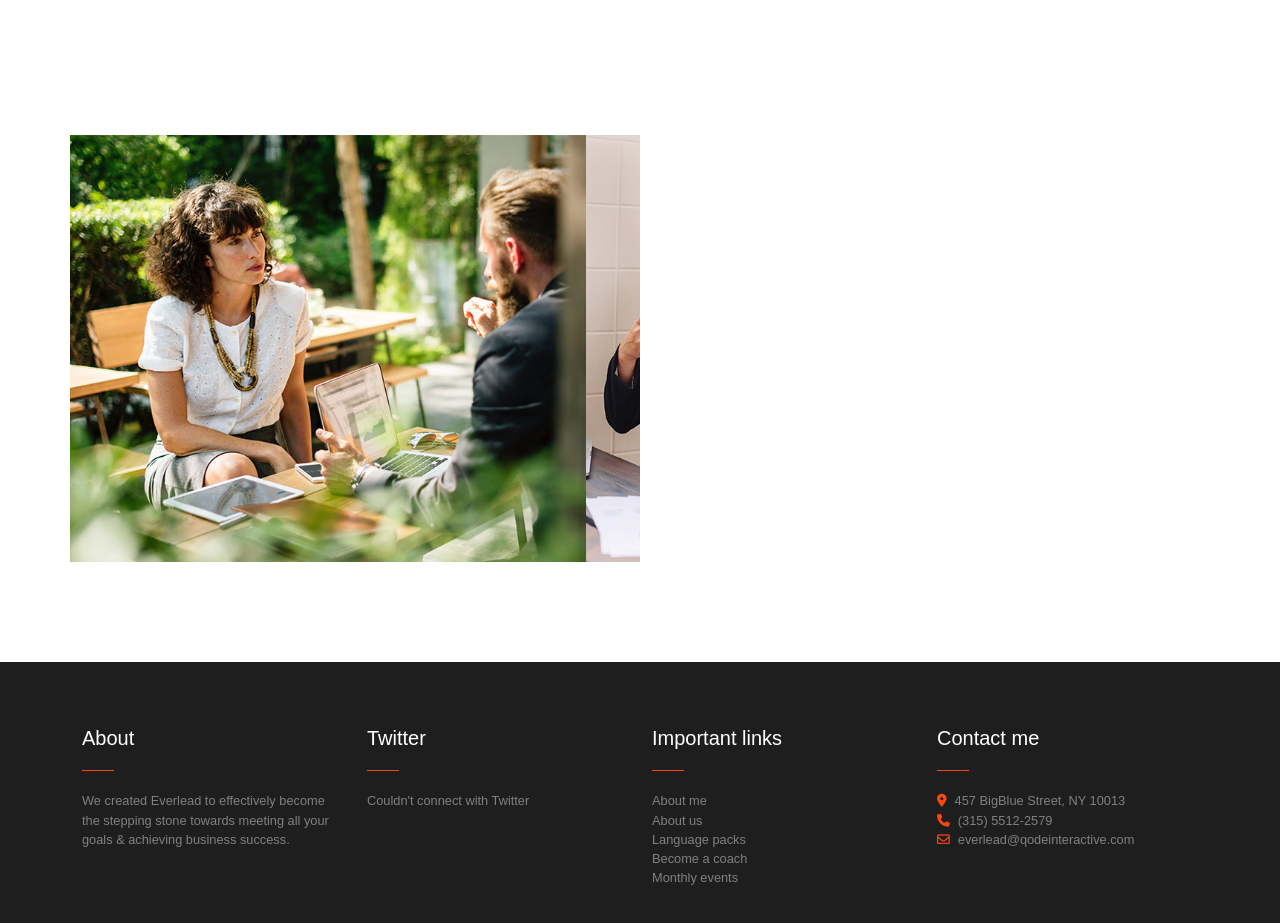
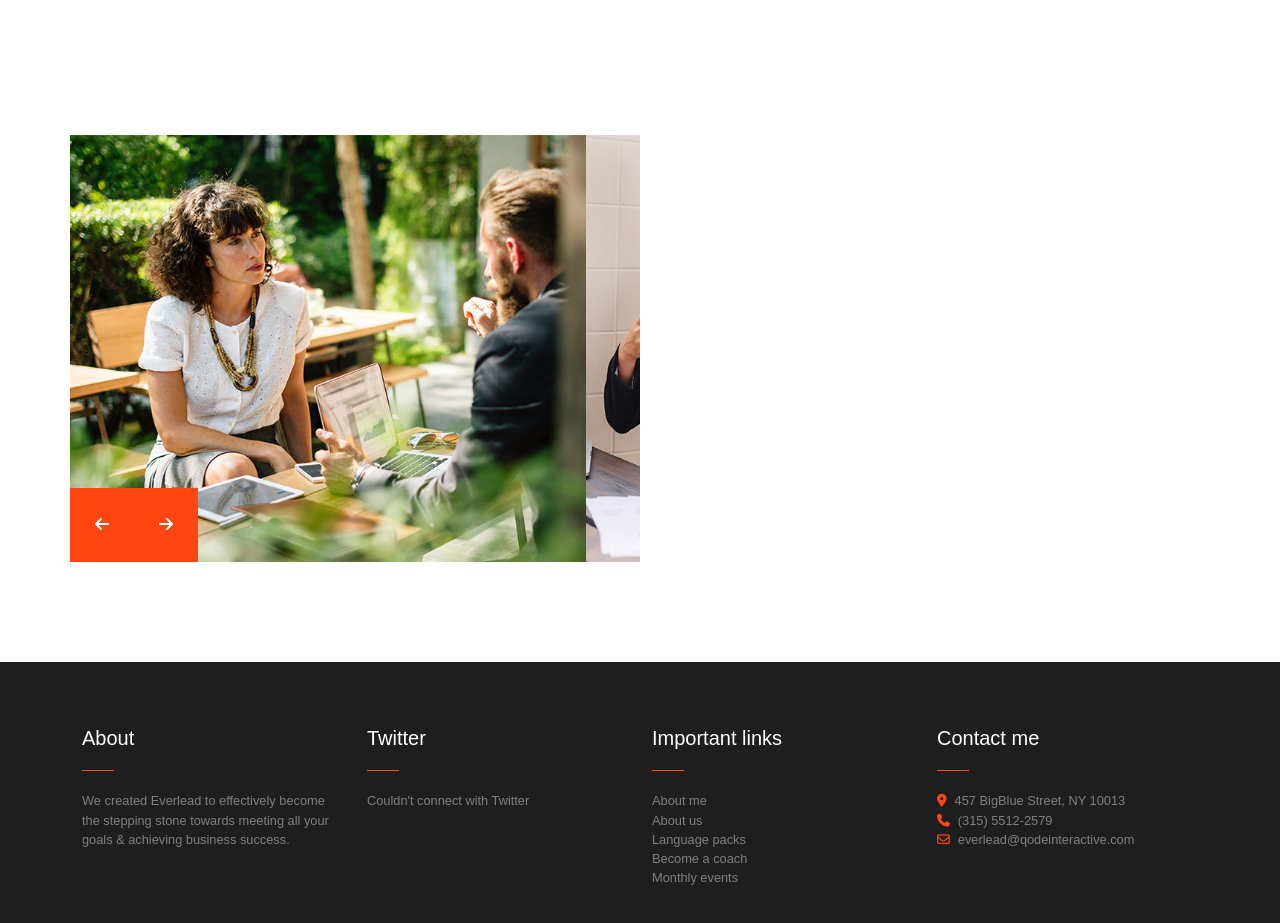
Before and after one commit to sabino-olivieri/proj-html-vuejs, a Vue app: page /about in a window 1280 px wide. Shown: the part 1200-2123 px from the top of the page. Built offline with nearby package versions, Linux system fonts and the light colour scheme.

Commit message:
feat: completed carousel in appfounder

```diff
--- a/src/components/AppFounder.vue
+++ b/src/components/AppFounder.vue
@@ -4,23 +4,45 @@ export default {
         return {
             carouselImage: ["h1-img-01", "h1-img-02", "h1-img-03"],
             imageActive: 0,
+            interval: "",
         }
     },
     methods: {
         getImagePath(Image) {
             return new URL(`../assets/img/carousel-founder/${Image}.jpg`, import.meta.url).href;
+        },
+
+        autoPlay() {
+            this.interval = setInterval(() => {
+            this.nextImage();
+        }, 5000);
+        },
+
+        nextImage() {
+            clearInterval(this.interval);
+            if(this.imageActive < this.carouselImage.length - 1) {
+                this.imageActive++;
+            } else {
+                this.imageActive = 0;
+            }
+            this.autoPlay();
+
+        },
+
+        prevImage() {
+            clearInterval(this.interval);
+            if(this.imageActive === 0) {
+                this.imageActive = this.carouselImage.length - 1;
+            } else {
+                this.imageActive--;
+            }
+            this.autoPlay();
         }
 
     },
 
     created() {
-        setInterval(() => {
-            if(this.imageActive < this.carouselImage.length - 1) {
-                this.imageActive++;
-            } else {
-                this.imageActive = 0;
-            }
-        }, 5000)
+        this.autoPlay();
     }
 
 }
@@ -33,6 +55,10 @@ export default {
                 <div class="ms_carousel">
                     <div class="ms_carousel-item" :class="index === imageActive ? 'ms_active' : ''" v-for="(imageName, index) in carouselImage">
                         <img :src="getImagePath(imageName)" alt="">
+                    </div>
+                    <div class="d-flex ms_container-button">
+                        <button @click="prevImage()"><i class="fa-solid fa-arrow-left"></i></button>
+                        <button @click="nextImage()"><i class="fa-solid fa-arrow-right"></i></button>
                     </div>
                 </div>
             </div>
@@ -50,6 +76,32 @@ export default {
         width: 50%;
         aspect-ratio: 4/3;
         display: flex;
+        position: relative;
+
+        .ms_container-button{
+            position: absolute;
+            bottom: 0;
+            left: 0;
+
+            button {
+                border: 0;
+                background-color: var(--ms-primary-color);
+                padding: 25px;
+                color: white;
+
+                i {
+                    transition: all 0.5s;
+                }
+
+                &:hover .fa-arrow-left{
+                    transform: translate(-50%);
+                }
+
+                &:hover .fa-arrow-right{
+                    transform: translate(+50%);
+                }
+            }
+        }
 
         .ms_carousel-item {
             width: 0;
```
